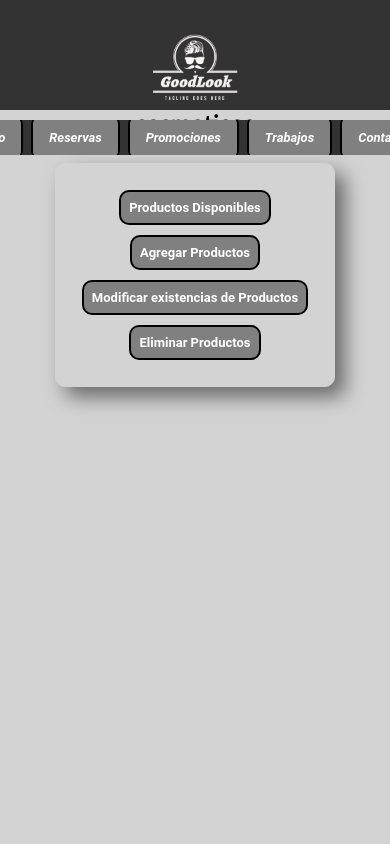
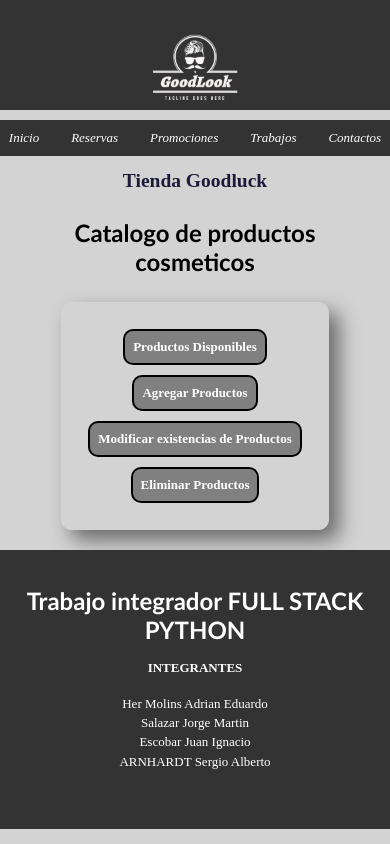
Before and after one commit to hermolins/Good-Look, a plain HTML site: page e-comers.html in a window 390 px wide. Drawn offline with Linux system fonts and the light colour scheme.

Commit message:
Stylos edit

```diff
--- a/e-comers.html
+++ b/e-comers.html
@@ -6,12 +6,11 @@
     <meta name="viewport" content="width=device-width, initial-scale=1.0">
     <title>Mini Backend Codo a Codo</title>
     <link rel="stylesheet" href="./static/css/estilos.css">
-    <link rel="stylesheet" href="style.css">
 </head>
 <body>
+    <header id="main-header"></header>
 
-    <header id="main-header"></header>
-    <div>
+    <main>
         <div class="logo-centrado">
             <h2>Tienda Goodluck</h2>
         </div>
@@ -20,19 +19,32 @@
         </div>
         <table>
             <tr>
-                <td class="contenedor-centrado "><a href="listado.html">Productos Disponibles</a></td>
+                <td class="contenedor-centrado "><a class="tabla" href="listado.html">Productos Disponibles</a></td>
             </tr>
             <tr>
-                <td class="contenedor-centrado"><a href="altas.html">Agregar Productos</a></td>
+                <td class="contenedor-centrado"><a class="tabla" href="altas.html">Agregar Productos</a></td>
             </tr>
             <tr>
-                <td class="contenedor-centrado "><a href="modificaciones.html">Modificar existencias de Productos</a></td>
+                <td class="contenedor-centrado "><a class="tabla" href="modificaciones.html">Modificar existencias de Productos</a></td>
             </tr>
             <tr>
-                <td class="contenedor-centrado "><a href="listadoEliminar.html">Eliminar Productos</a></td>
+                <td class="contenedor-centrado "><a class="tabla" href="listadoEliminar.html">Eliminar Productos</a></td>
             </tr>
         </table>
-        <script src="header.js"></script>
+    </main>
+    <footer>
+        <h3>Trabajo integrador FULL STACK PYTHON</h3>
+        <h4>INTEGRANTES</h4>
+        <ul>
+            <li>Her Molins Adrian Eduardo</li>
+            <li>Salazar Jorge Martin</li>
+            <li>Escobar Juan Ignacio</li>
+            <li>ARNHARDT Sergio Alberto</li>
+        </ul>
+        <br>
+
+    </footer>
+    <script src="header.js"></script>
 </body>
 
 </html>
--- a/static/css/estilos.css
+++ b/static/css/estilos.css
@@ -1,7 +1,51 @@
 /* Estilos para todo el proyecto */
-*{
-    font-family: 'Roboto', sans-serif;
+* {
     margin: 0;
+    padding: 0;
+    box-sizing: border-box;
+}
+
+/* Estilos generales */
+
+
+header, main, footer {
+    width: 100%;
+    margin: 0 auto;
+}
+
+/* Estilos del header */
+header {
+    height: 110px;
+    width: 100%;
+    margin: 0 ;
+    position: fixed;
+    top: 0;
+    left: 0;
+    z-index: 1000;
+    display: flex;
+    justify-content: space-around;
+    align-items: center;
+    background-color: #333;
+    padding: 20px;
+
+}
+
+header img {
+    max-width: 100px;
+    height: auto;
+    width: auto;
+}
+
+
+header nav ul {
+    list-style: none;
+    display: flex;
+    background-color: #333;
+    overflow: hidden;
+}
+
+header nav ul li {
+    margin-right: 10px;
 }
 header nav ul li a {
     display: inline;
@@ -11,10 +55,49 @@ header nav ul li a {
     padding: 14px 16px;
     text-decoration: none;
 }
+header nav ul li a:hover {
+    background-color: #555;
+}
 
 body {
     background-color: lightgray;
     color:black;
+}
+/* Estilos del main */
+main {
+    /* Establece un ancho máximo para el contenido */
+   margin: 0 auto; /* Centra el contenido horizontalmente */
+   margin-top: 120px;
+   padding: 20px; /* Agrega espacio alrededor del contenido */
+   box-sizing: border-box; /* Incluye el padding y el borde en el ancho total */
+   background-color: lightgray; /* Color de fondo*/
+}
+h1 {
+   color: #333;
+   text-align: center;
+   padding: 20px;
+}
+h2 {
+   text-align: center;
+   color: red
+}
+h3 {
+   text-align: center;
+   font-size: 1.5rem;
+   font-family:'Gill Sans', 'Gill Sans MT', Calibri, 'Trebuchet MS', sans-serif;
+   padding: 1rem;
+}
+p {
+   line-height: 2;
+   text-align: center;
+   padding: 2rem;
+}
+.aviso {
+   font-family: sans-serif;
+   font-style: oblique;
+   margin: 2rem;
+   padding: 2rem;
+   border: 1rem solid #cc3232;
 }
 
 .contenedor-centrado {
@@ -84,7 +167,9 @@ form {
     box-shadow: 10px 10px 20px rgba(0, 0, 0, 0.5);
     border-radius: 10px;
 }
-
+th.align-right {
+    text-align: right;
+}
 
 table {
     max-width: 90%;
@@ -139,7 +224,7 @@ button:hover {
     background-color: #0056b3;
 }
 
-a {
+.tabla {
     padding: 8px;
     margin:4px;
     background-color: gray;
@@ -152,8 +237,112 @@ a {
     font-weight: 600;
 }
 
-a:hover {
+.tabla:hover {
     background-color: #0c6fe0;
     border: 1px white solid;
     color: white;
 }
+/* Estilos del footer */
+footer {
+    text-align: center;
+    padding: 20px;
+    background-color: #333;
+    color: white;
+
+}
+
+footer ul {
+    list-style: none;
+    padding: 20px;
+}
+
+footer ul li {
+    margin-bottom: 5px;
+}
+
+#botonpadre {
+    margin-top: 20px;
+    display: flex;
+    justify-content: center;
+}
+
+#botones {
+    width: 75%;
+    display: flex;
+    justify-content: space-around;
+
+}
+
+#resumen {
+    width: 86px;
+}
+
+#borrarSelect {
+    width: 86px;
+}
+/* Media Queries */
+@media only screen and (max-width: 800px) {
+    /* Ajustes para dispositivos con un ancho máximo de 800px */
+    header {
+        margin: 0 auto;
+        flex-direction: column;
+        align-items: center;
+    }
+    header nav ul {
+        flex-direction: row;
+        align-items: center;
+    }
+    header nav ul li {
+        margin: 10px 0;
+    }
+    h2 {
+        margin-top: 20px;
+    }
+}
+
+@media only screen and (max-width: 400px) {
+    /* Ajustes para dispositivos con un ancho máximo de 400px */
+    .imginicio {
+        max-width: 100%;
+    }
+    footer {
+        padding: 5% 1%;
+
+    }
+
+    footer ul li {
+        margin-bottom: 1%;
+    }
+}
+/* Estilos generales para dispositivos grandes */
+body {
+    font-size: 16px;
+}
+/* Breakpoints agragados*/
+
+/* Breakpoint para dispositivos medianos */
+@media only screen and (max-width: 1024px) {
+    body {
+        font-size: 15px;
+    }
+}
+
+/* Breakpoint para dispositivos pequeños */
+@media only screen and (max-width: 768px) {
+    body {
+        font-size: 14px;
+    }
+    h2 {
+        margin-top: 20px;
+    }
+}
+
+/* Breakpoint para dispositivos muy pequeños */
+@media only screen and (max-width: 480px) {
+    body {
+        font-size: 13px;
+    }
+    h2 {
+        margin-top: 20px;
+    }
+}
```
Also changed, not shown: altas.html (+1 -1 lines), listado.html (+3 -4 lines), listadoEliminar.html (+2 -2 lines), modificaciones.html (+2 -2 lines).
